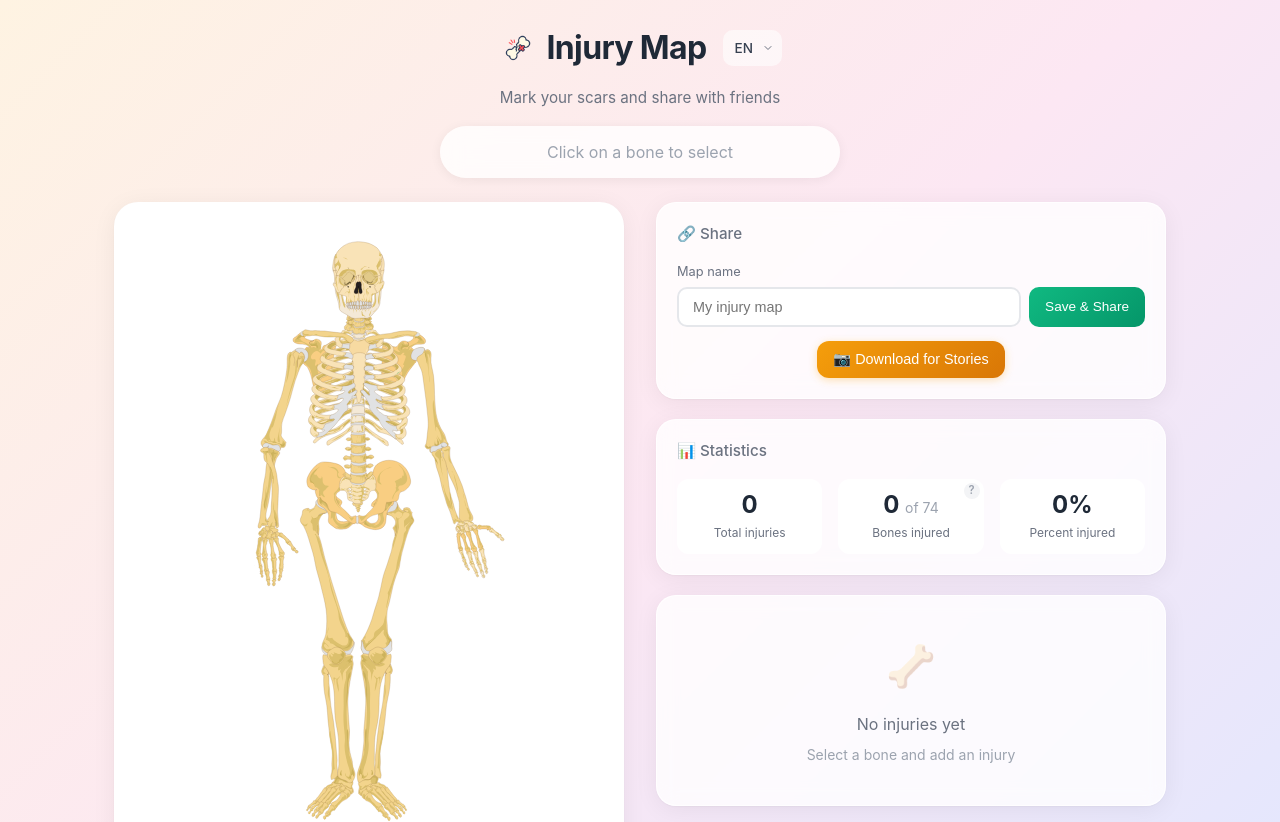
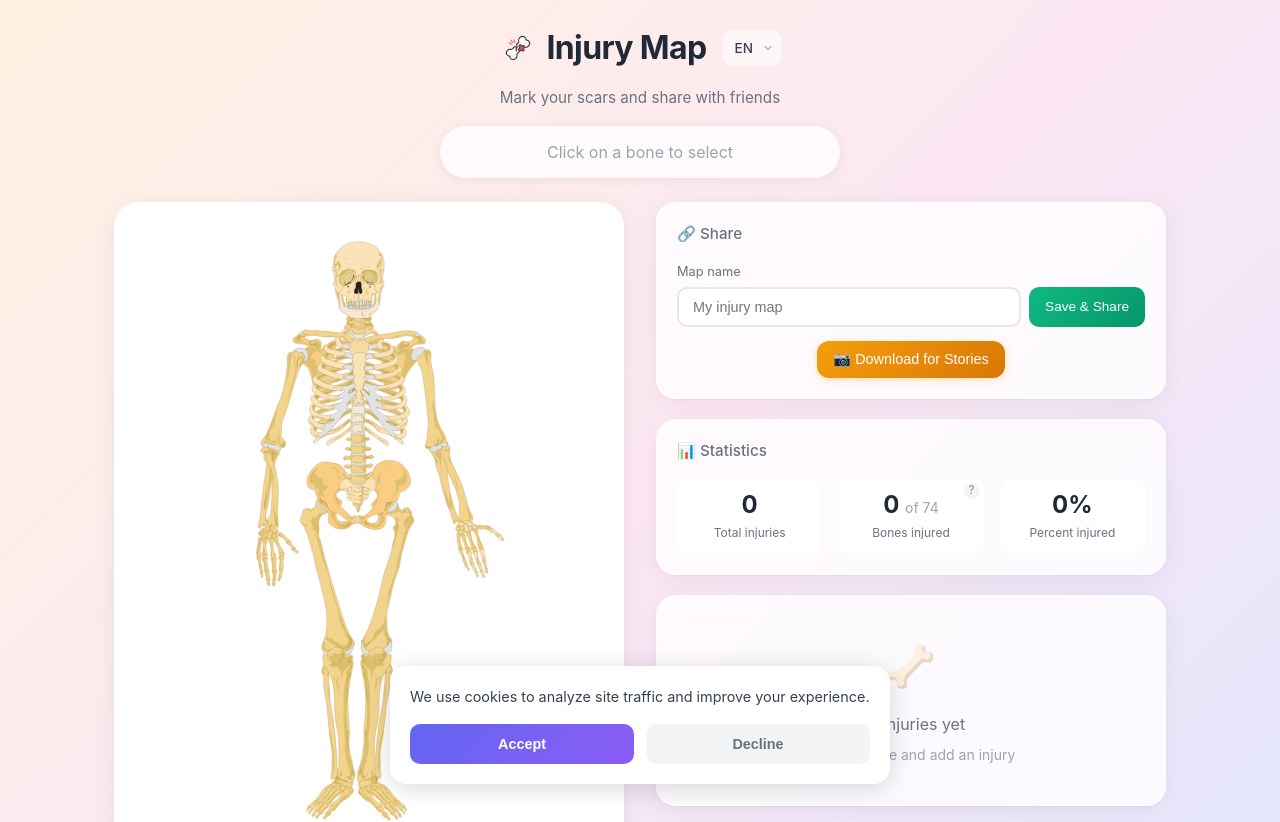
Before and after one commit to z17/fracture-map, a React (Vite) app: page / in a window 1280 px wide. Shown: the top 822 px of the page. Built offline with nearby package versions, Linux system fonts and the light colour scheme.

Commit message:
GA and cookies

```diff
--- a/src/App.tsx
+++ b/src/App.tsx
@@ -6,6 +6,7 @@ import { Stats } from './components/Stats';
 import { Share } from './components/Share';
 import { Footer } from './components/Footer';
 import { LanguageSwitcher } from './components/LanguageSwitcher';
+import { CookieConsent } from './components/CookieConsent';
 import { Terms } from './pages/Terms';
 import { useInjuries } from './hooks/useInjuries';
 import { useLanguage } from './i18n';
@@ -191,6 +192,7 @@ function App() {
   const handleAddInjury = (data: InjuryFormData) => {
     if (selectedBoneId) {
       addInjury(selectedBoneId, data);
+      setSelectedBoneId(null);
     }
   };
 
@@ -284,6 +286,7 @@ function App() {
       </div>
 
       <Footer />
+      <CookieConsent />
     </div>
   );
 }
--- /dev/null
+++ b/src/components/CookieConsent/CookieConsent.module.css
@@ -0,0 +1,61 @@
+.overlay {
+  position: fixed;
+  bottom: 0;
+  left: 0;
+  right: 0;
+  z-index: 1000;
+  padding: 16px;
+}
+
+.banner {
+  max-width: 500px;
+  margin: 0 auto;
+  background: white;
+  border-radius: 16px;
+  padding: 20px;
+  box-shadow: 0 4px 24px rgba(0, 0, 0, 0.15);
+  display: flex;
+  flex-direction: column;
+  gap: 16px;
+}
+
+.text {
+  margin: 0;
+  font-size: 0.9rem;
+  color: #374151;
+  line-height: 1.5;
+}
+
+.buttons {
+  display: flex;
+  gap: 12px;
+}
+
+.accept, .decline {
+  flex: 1;
+  padding: 12px 16px;
+  border: none;
+  border-radius: 10px;
+  font-size: 0.9rem;
+  font-weight: 600;
+  cursor: pointer;
+  transition: transform 0.15s, opacity 0.15s;
+}
+
+.accept {
+  background: linear-gradient(135deg, #6366f1, #8b5cf6);
+  color: white;
+}
+
+.accept:hover {
+  transform: scale(1.02);
+}
+
+.decline {
+  background: #f3f4f6;
+  color: #6b7280;
+}
+
+.decline:hover {
+  background: #e5e7eb;
+}
--- /dev/null
+++ b/src/components/CookieConsent/CookieConsent.tsx
@@ -0,0 +1,73 @@
+import { useState, useEffect } from 'react';
+import { useLanguage } from '../../i18n';
+import styles from './CookieConsent.module.css';
+
+const CONSENT_KEY = 'cookie-consent';
+const GA_ID = 'G-QD7CXYB634';
+
+function loadGoogleAnalytics() {
+  if (document.querySelector(`script[src*="googletagmanager"]`)) return;
+
+  const script = document.createElement('script');
+  script.src = `https://www.googletagmanager.com/gtag/js?id=${GA_ID}`;
+  script.async = true;
+  document.head.appendChild(script);
+
+  script.onload = () => {
+    window.dataLayer = window.dataLayer || [];
+    function gtag(...args: unknown[]) {
+      window.dataLayer.push(args);
+    }
+    gtag('js', new Date());
+    gtag('config', GA_ID);
+  };
+}
+
+declare global {
+  interface Window {
+    dataLayer: unknown[];
+  }
+}
+
+export function CookieConsent() {
+  const { t } = useLanguage();
+  const [visible, setVisible] = useState(false);
+
+  useEffect(() => {
+    const consent = localStorage.getItem(CONSENT_KEY);
+    if (consent === 'accepted') {
+      loadGoogleAnalytics();
+    } else if (consent === null) {
+      setVisible(true);
+    }
+  }, []);
+
+  const handleAccept = () => {
+    localStorage.setItem(CONSENT_KEY, 'accepted');
+    setVisible(false);
+    loadGoogleAnalytics();
+  };
+
+  const handleDecline = () => {
+    localStorage.setItem(CONSENT_KEY, 'declined');
+    setVisible(false);
+  };
+
+  if (!visible) return null;
+
+  return (
+    <div className={styles.overlay}>
+      <div className={styles.banner}>
+        <p className={styles.text}>{t('cookieText')}</p>
+        <div className={styles.buttons}>
+          <button className={styles.accept} onClick={handleAccept}>
+            {t('cookieAccept')}
+          </button>
+          <button className={styles.decline} onClick={handleDecline}>
+            {t('cookieDecline')}
+          </button>
+        </div>
+      </div>
+    </div>
+  );
+}
--- /dev/null
+++ b/src/components/CookieConsent/index.ts
@@ -0,0 +1 @@
+export { CookieConsent } from './CookieConsent';
--- a/src/components/Share/Share.module.css
+++ b/src/components/Share/Share.module.css
@@ -39,10 +39,12 @@
 .nameRow {
   display: flex;
   gap: 0.5rem;
+  flex-wrap: wrap;
 }
 
 .input {
   flex: 1;
+  min-width: 150px;
   padding: 0.625rem 0.875rem;
   border: 2px solid #e5e7eb;
   border-radius: 10px;
@@ -66,6 +68,14 @@
   cursor: pointer;
   transition: all 0.2s ease;
   white-space: nowrap;
+  flex-shrink: 0;
+  width: 100%;
+}
+
+@media (min-width: 400px) {
+  .generateButton {
+    width: auto;
+  }
 }
 
 .generateButton:hover {
--- a/src/i18n/translations.ts
+++ b/src/i18n/translations.ts
@@ -45,6 +45,10 @@ export const translations = {
     saving: 'Saving...',
     saved: 'Saved',
     saveError: 'Save error',
+
+    cookieText: 'We use cookies to analyze site traffic and improve your experience.',
+    cookieAccept: 'Accept',
+    cookieDecline: 'Decline',
 
     months: [
       'January', 'February', 'March', 'April', 'May', 'June',
@@ -172,6 +176,10 @@ export const translations = {
     saved: 'Сохранено',
     saveError: 'Ошибка сохранения',
 
+    cookieText: 'Мы используем cookies для анализа трафика и улучшения сайта.',
+    cookieAccept: 'Принять',
+    cookieDecline: 'Отклонить',
+
     months: [
       'Январь', 'Февраль', 'Март', 'Апрель', 'Май', 'Июнь',
       'Июль', 'Август', 'Сентябрь', 'Октябрь', 'Ноябрь', 'Декабрь'
```
